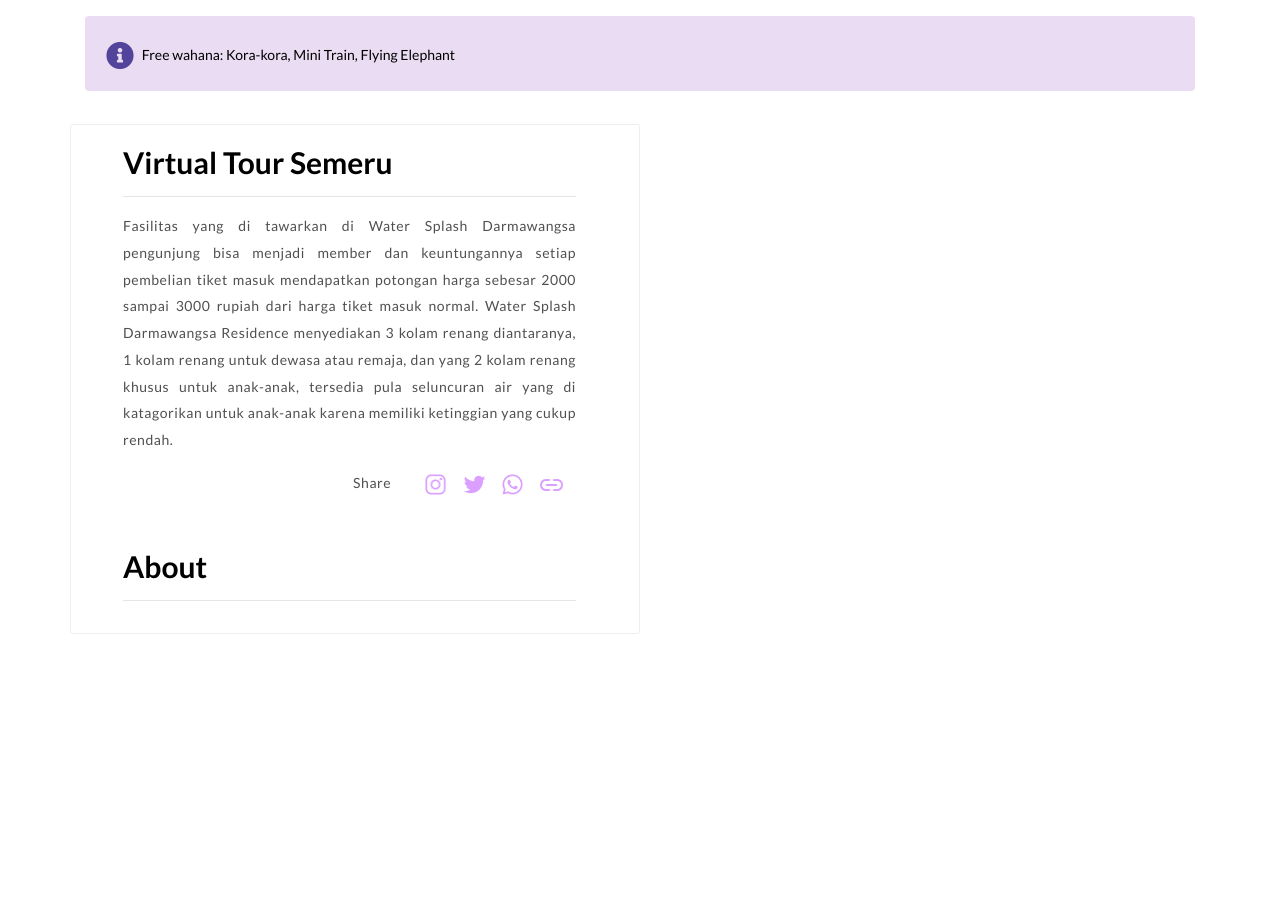
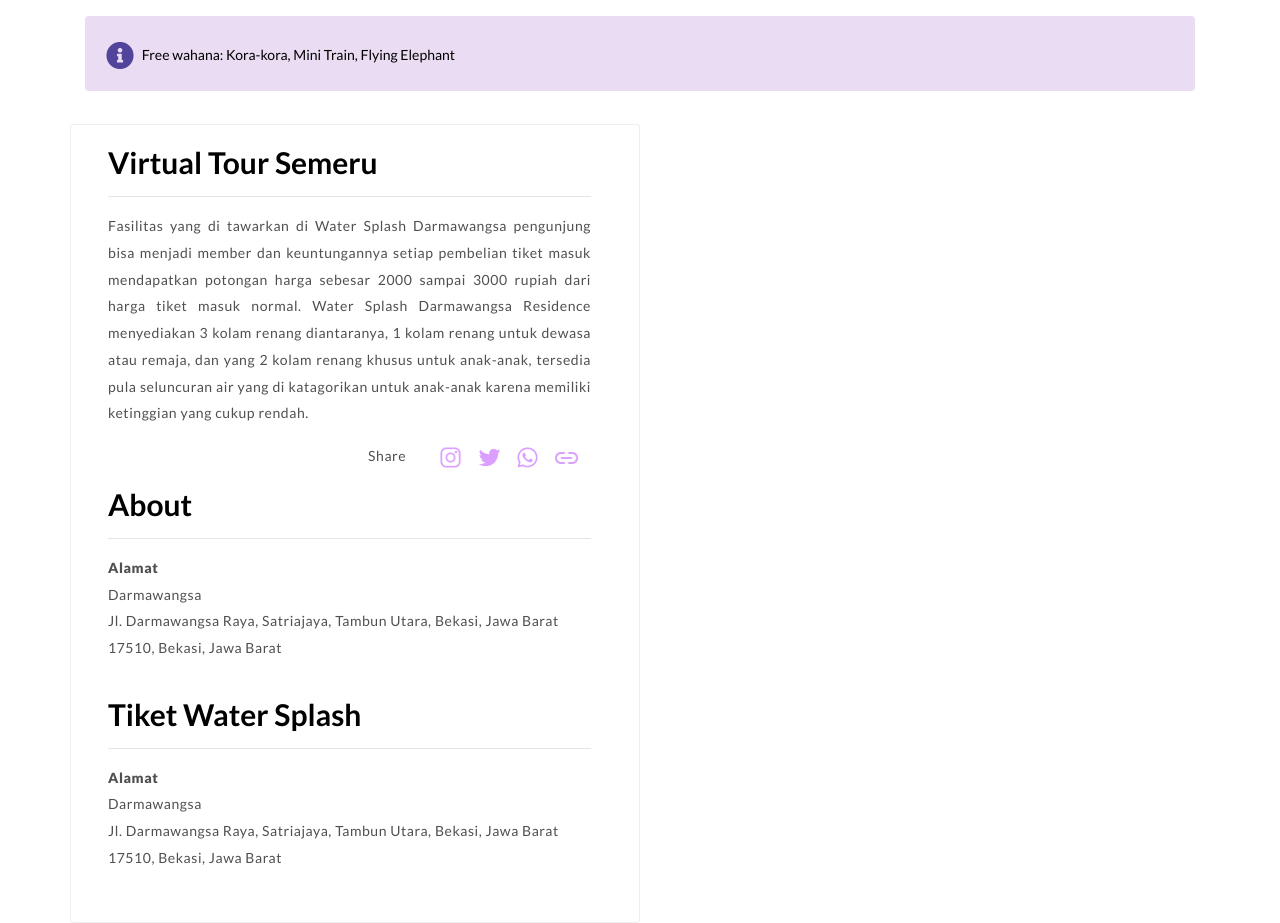
Before and after one commit to ardiansyahirwan/Digitiket-intern, a plain HTML site: page index.html in a window 1280 px wide. Shown: the part 820-1743 px from the top of the page. Before the commit the page ends 1454 px from the top, so only its background shows below. Drawn offline with Linux system fonts and the light colour scheme.

Commit message:
Tambah card tiket wisata dan about

```diff
--- a/frontend/css/main.scss
+++ b/frontend/css/main.scss
@@ -171,23 +171,31 @@ body {
       border: 1px solid #EEEEEE;
       box-sizing: border-box;
       border-radius: 3px;
+      padding: 19px 48px 16px 37px;
 
       .section-wisata,
-      .section-about {
-         padding: 19px 48px 16px 37px;
+      .section-about,
+      .section-tiket-wisata {
 
          .header-wisata,
-         .header-about {
+         .header-about,
+         .header-tiket {
             font-weight: bold;
             font-size: 30px;
             color: #000;
          }
 
-         .konten-wisata {
+         .konten-wisata,
+         .konten-about,
+         .konten-tiket {
             p {
                line-height: 191.5%;
                letter-spacing: 0.04em;
                color: #505050;
+
+               span {
+                  font-weight: 750;
+               }
             }
 
             .social-media {
@@ -203,6 +211,11 @@ body {
                }
             }
          }
+      }
+
+      .section-tiket-wisata,
+      .section-about {
+         padding-bottom: 18px;
       }
    }
 
--- a/index.html
+++ b/index.html
@@ -227,8 +227,30 @@
                      About
                      <hr>
                   </h2>
+                  <div class="konten-about">
+                     <p>
+                        <span>Alamat</span><br>
+                        Darmawangsa<br>
+                        Jl. Darmawangsa Raya, Satriajaya, Tambun Utara, Bekasi, Jawa Barat<br> 17510, Bekasi, Jawa Barat
+                     </p>
+                  </div>
+               </div>
+
+               <div class="section-tiket-wisata">
+                  <h2 class="header-tiket">
+                     Tiket Water Splash
+                     <hr>
+                  </h2>
+                  <div class="konten-tiket">
+                     <p>
+                        <span>Alamat</span><br>
+                        Darmawangsa<br>
+                        Jl. Darmawangsa Raya, Satriajaya, Tambun Utara, Bekasi, Jawa Barat<br> 17510, Bekasi, Jawa Barat
+                     </p>
+                  </div>
                </div>
             </div>
+         </div>
          </div>
       </div>
    </section>
```
Also changed, not shown: frontend/css/main.css, 1 other file.
